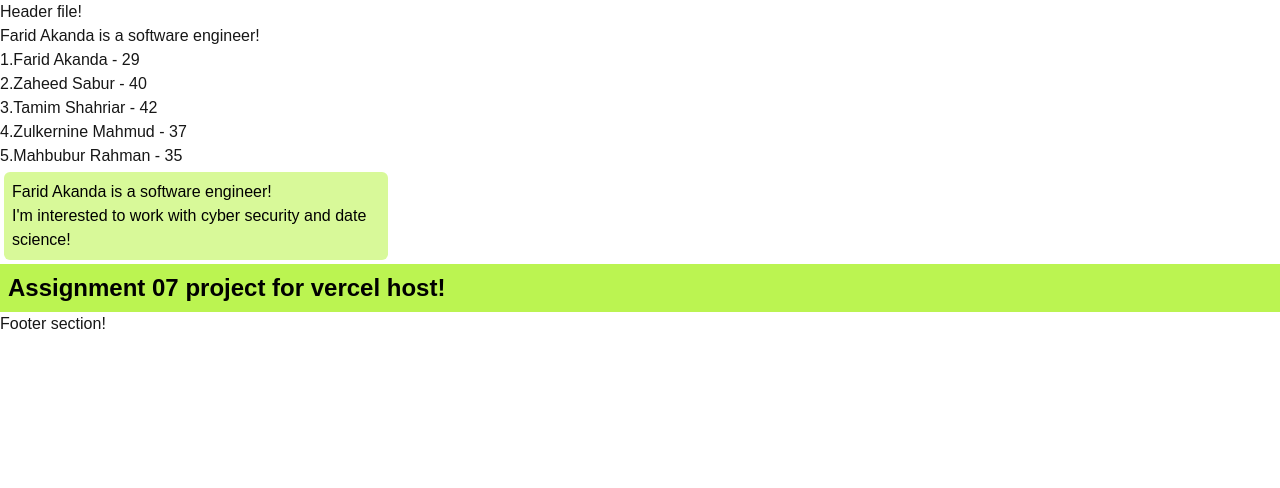
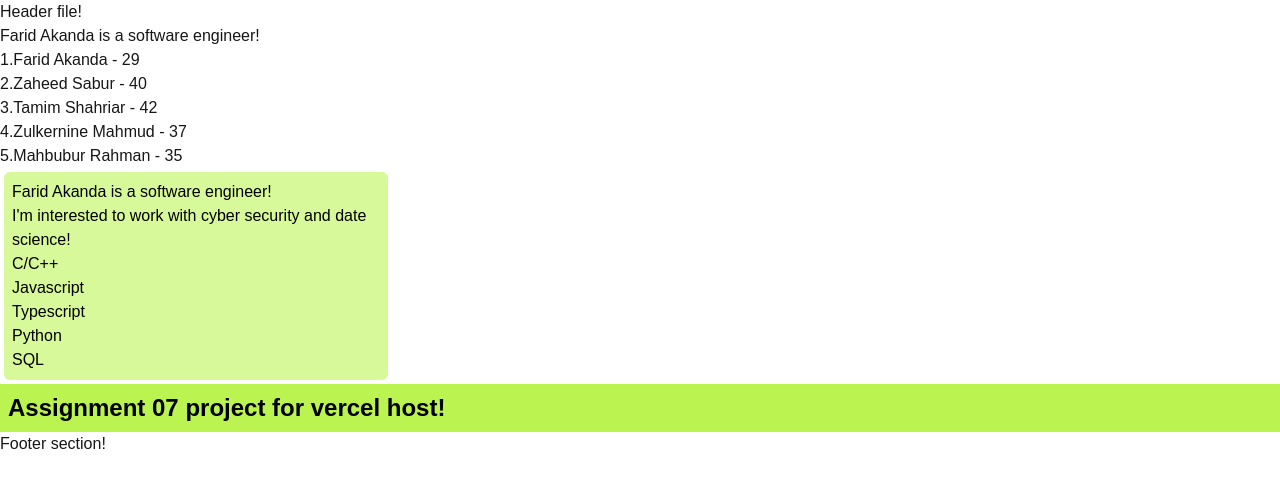
Before and after one commit to faridhakanda/assignment_07, a Next.js app: page / in a window 1280 px wide. Shown: the top 488 px of the page. Built offline with nearby package versions, Linux system fonts and the light colour scheme.

Commit message:
header is updated for testing purpose

```diff
--- a/src/components/header.tsx
+++ b/src/components/header.tsx
@@ -15,6 +15,13 @@ const Header = () => {
             <div className='bg-lime-200  text-black p-2  m-1 w-96 rounded-md'>
                 <h2>Farid Akanda is a software engineer!</h2>
                 <p>I'm interested to work with cyber security and date science!</p>
+                <ul>
+                    <li>C/C++</li>
+                    <li>Javascript</li>
+                    <li>Typescript</li>
+                    <li>Python</li>
+                    <li>SQL</li>
+                </ul>
             </div>
         </div>
     );
```
